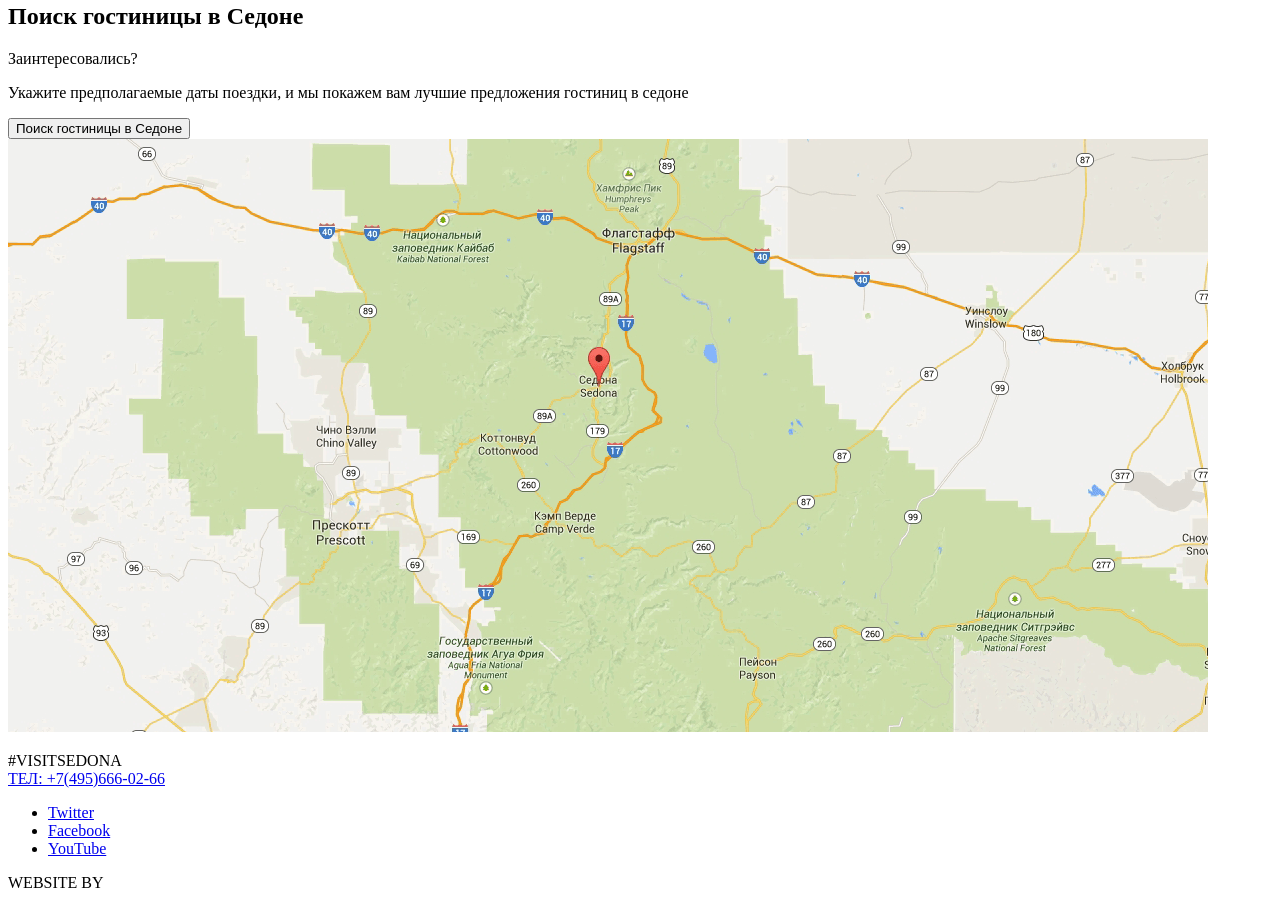
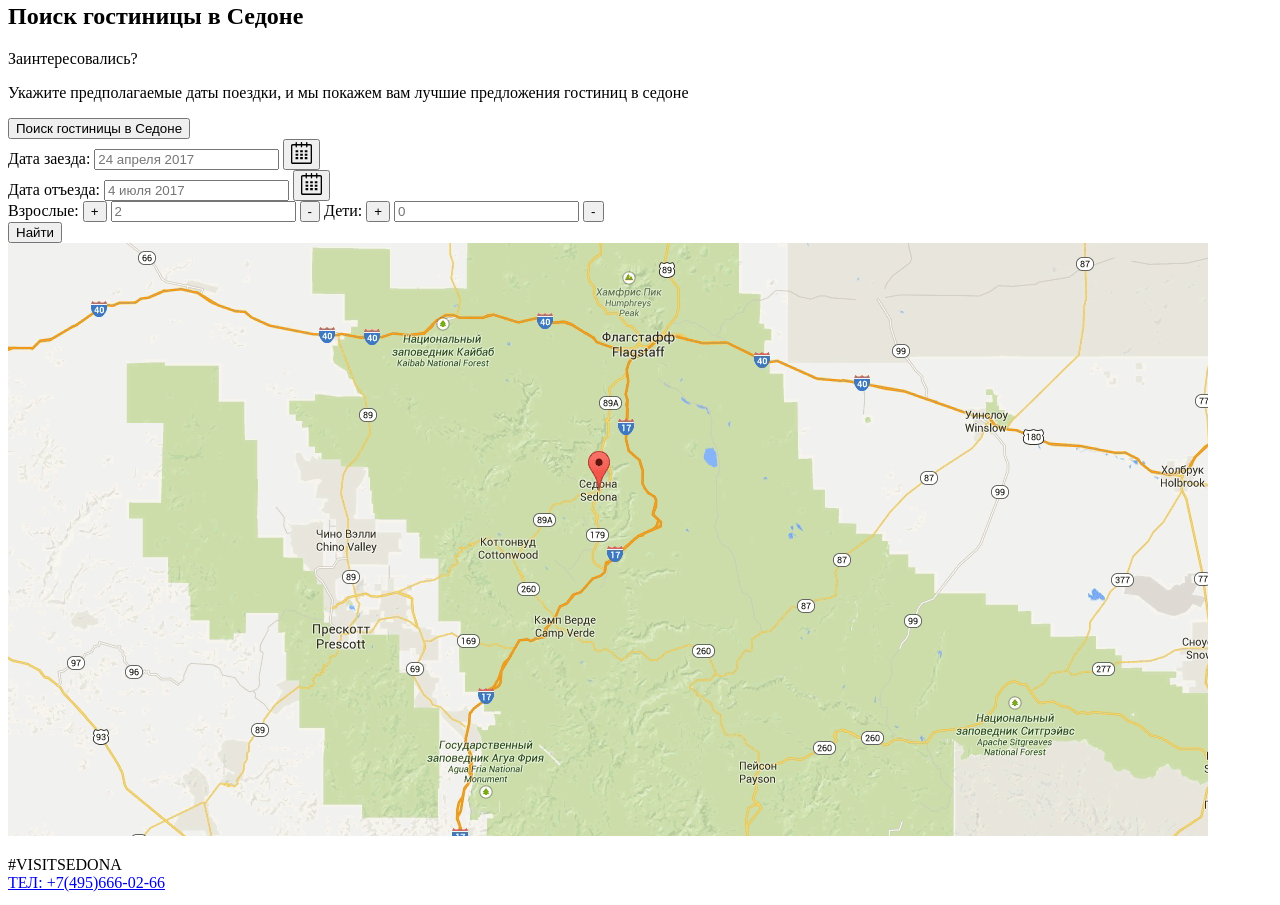
Before and after one commit to ADBrusov/1072293-sedona-27, a plain HTML site: page index.html in a window 1280 px wide. Shown: the part 2320-3225 px from the top of the page. Drawn offline with Linux system fonts and the light colour scheme.

Commit message:
Добавил форму
Добавил форму с поиском гостиниц

```diff
--- a/index.html
+++ b/index.html
@@ -77,7 +77,33 @@
         <p class="serch-intro">Заинтересовались?</p>
         <p>Укажите предполагаемые даты поездки, и мы покажем вам лучшие предложения гостиниц в седоне</p>
         <button type="button">Поиск гостиницы в Седоне</button>
-        <!-- Здесь обязательно появится форма! -->
+        <form action="https://echo.htmlacademy.ru" method="GET">
+          <div class="form-group">
+            <label for="arrival">Дата заезда:</label>
+            <input type="text" name="arrival-date" id="arrival" placeholder="24 апреля 2017">
+            <button type="button">
+              <img src="img/calendar.svg" alt="Календарь">
+            </button>
+          </div>
+          <div class="form-group">
+            <label for="departure">Дата отъезда:</label>
+            <input type="text" name="departure-date" id="departure" placeholder="4 июля 2017">
+            <button type="button">
+              <img src="img/calendar.svg" alt="Календарь">
+            </button>
+          </div>
+          <div class="form-group">
+            <label for="adults">Взрослые:</label>
+            <button type="button">+</button>
+            <input type="text" name="number-of-adults" id="adults" placeholder="2">
+            <button type="button">-</button>
+            <label for="childrens">Дети:</label>
+            <button type="button">+</button>
+            <input type="text" name="number-of-childrens" id="childrens" placeholder="0">
+            <button type="button">-</button>
+          </div>
+          <button type="submit">Найти</button>
+        </form>
         <div class="search-map"><img src="img/map.png" width="1200" height="593" alt="Карта Седоны по адресу США, Аризона 86336"></div>
       </section>
     </main>
@@ -97,7 +123,7 @@
       </div>
       <div class="footer-copyright">
         <p>WEBSITE BY</p>
-        <a href="https://htmlacademy.ru/intensive/htmlcss"><img class="footer-copyright-logo" src="img/logo_copyright.svg" alt="HTML Academy"></a> <!-- Логотип академии скоро появится -->
+        <a href="https://htmlacademy.ru/intensive/htmlcss"><img class="footer-copyright-logo" src="img/logo_copyright.svg" width="115" height="41" alt="HTML Academy"></a>
       </div>
     </footer>
   </body>
```
Also changed, not shown: img/calendar.svg (added).
